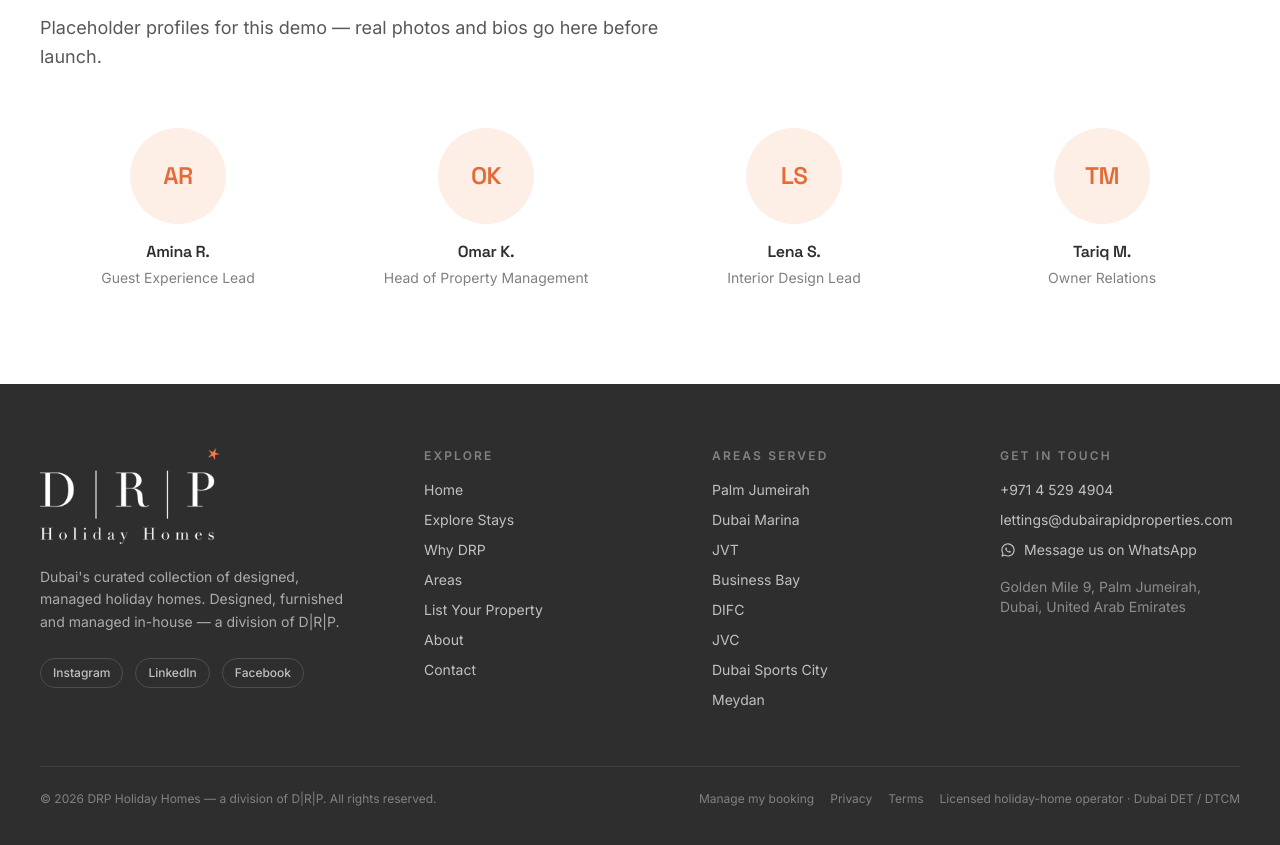
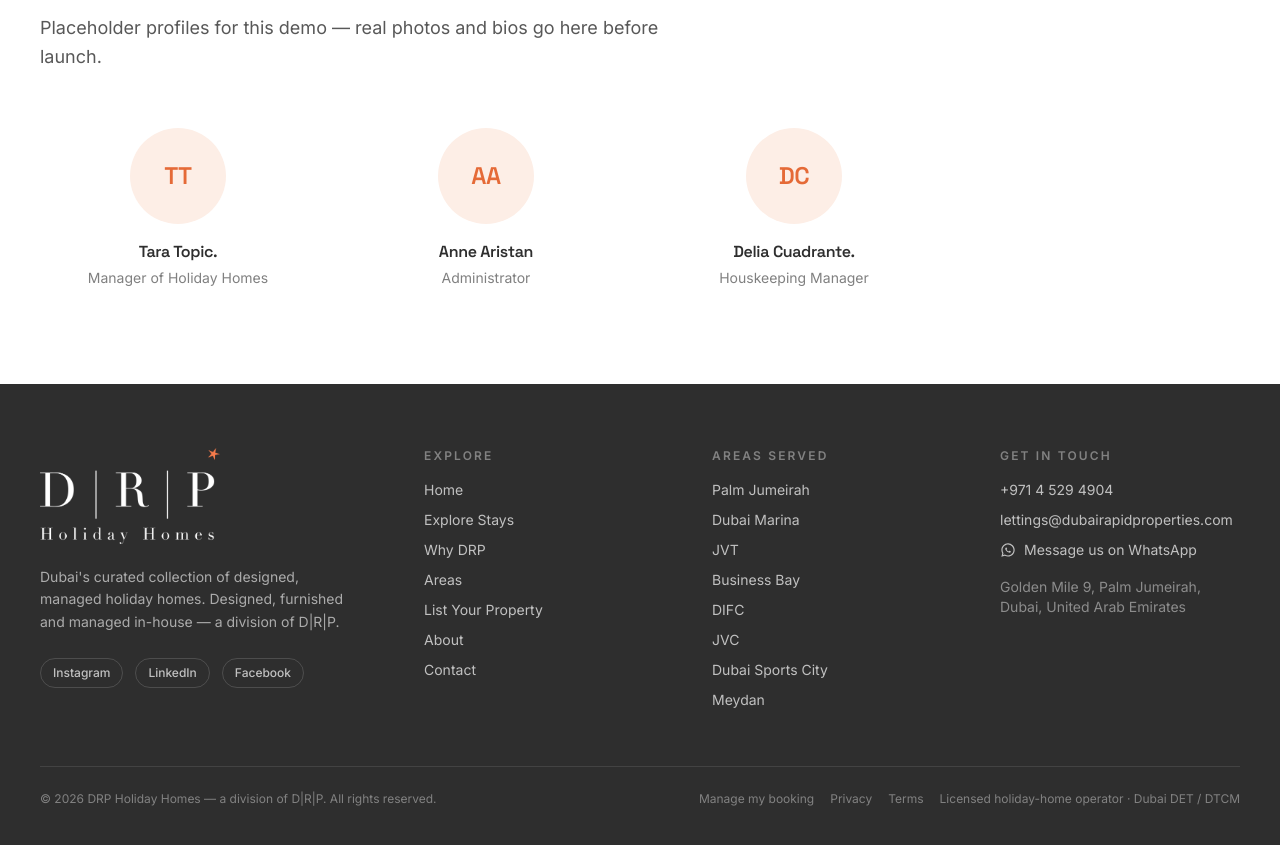
Before and after one commit to DRP-dulshan/holiday-homes, a Next.js app: page /about in a window 1280 px wide. Shown: the part 2720-3565 px from the top of the page. Built offline with nearby package versions, Linux system fonts and the light colour scheme.

Commit message:
changes 2

```diff
--- a/src/app/about/page.tsx
+++ b/src/app/about/page.tsx
@@ -70,10 +70,9 @@ const values = [
 ];
 
 const team = [
-  { initials: "AR", name: "Amina R.", role: "Guest Experience Lead" },
-  { initials: "OK", name: "Omar K.", role: "Head of Property Management" },
-  { initials: "LS", name: "Lena S.", role: "Interior Design Lead" },
-  { initials: "TM", name: "Tariq M.", role: "Owner Relations" },
+  { initials: "TT", name: "Tara Topic.", role: "Manager of Holiday Homes" },
+  { initials: "AA", name: "Anne Aristan", role: "Administrator" },
+  { initials: "DC", name: "Delia Cuadrante.", role: "Houskeeping Manager" },
 ];
 
 export default function AboutPage() {
```
